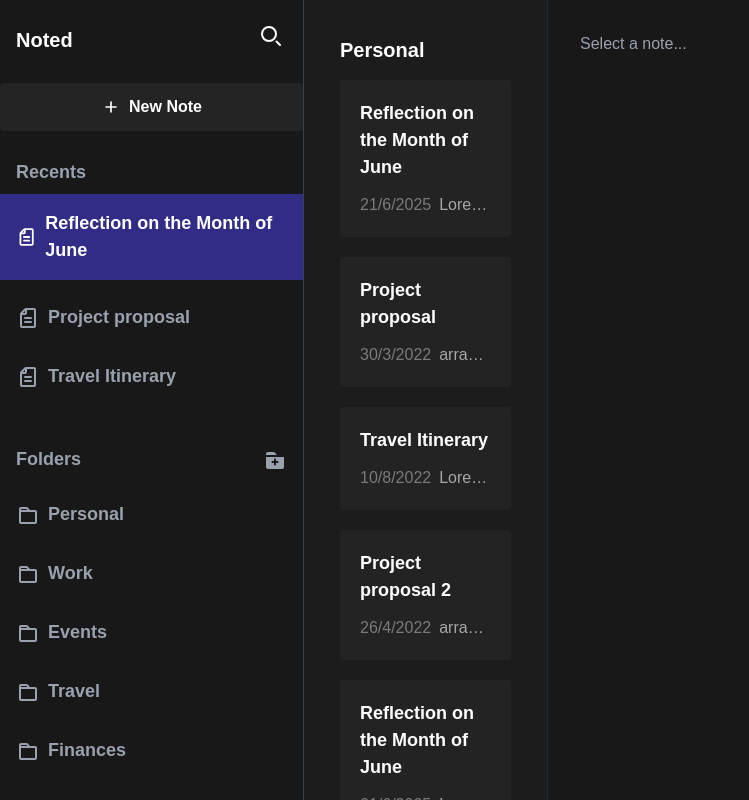
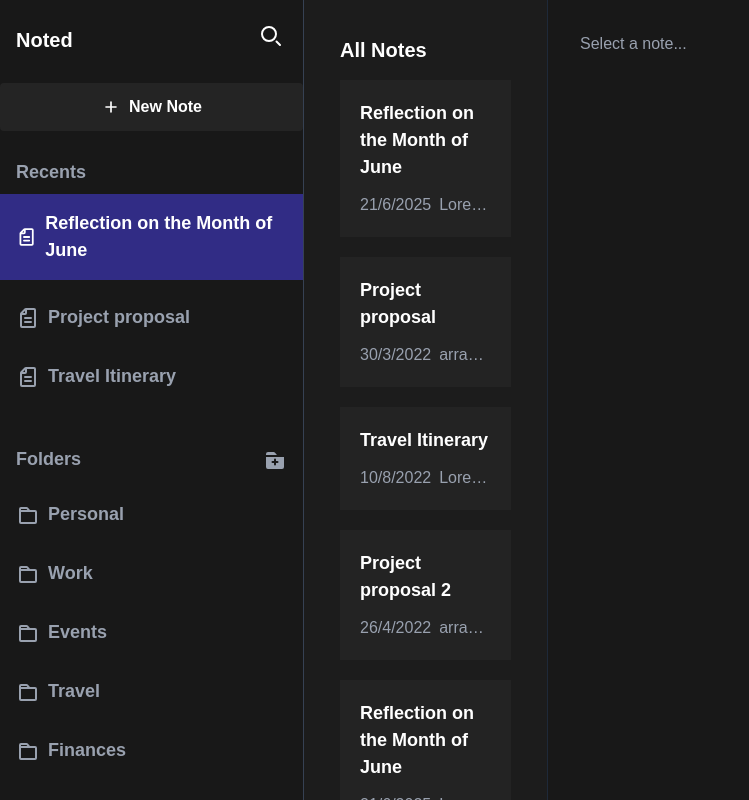
Before and after one commit to EsraaNasr92/noted, a React (Vite) app: page / in a window 1280 px wide. Shown: the top 800 px of the page, without its empty margins (0-749 px from the left). Built offline with nearby package versions, Linux system fonts and the light colour scheme.

Commit message:
improvement: add active state for folder and note card, and allow folder name change

```diff
--- a/src/App.jsx
+++ b/src/App.jsx
@@ -28,12 +28,17 @@ export default function App() {
                         folders={folders}
                         setFolders={setFolders}
                         setSelectedFolder={setSelectedFolder}
+                        selectedFolder={selectedFolder}
                     />
                     <MoreOptions />
                 </div>
                 <div className="border-r border-gray-800 overflow-y-auto bg-(--color--columnsBackground) p-5">
                     <div className="p-4 sticky top-0 z-10">
-                        <h2 className="text-xl font-semibold">Personal</h2>
+                        <h2 className="text-xl font-semibold">
+                        {selectedFolder === "All"
+                            ? "All Notes"
+                            : folders.find((folder) => folder.title === selectedFolder)?.title || "Folder not found"}
+                        </h2>
                     </div>
                     <NoteList
                         selectedID={selectedID}
--- a/src/compontents/NoteList.jsx
+++ b/src/compontents/NoteList.jsx
@@ -10,13 +10,15 @@ export default function NoteList({ selectedID, setSelectedID, notes, selectedFol
             <div className="space-y-2 p-4 pt-0">
                 {filteredNotes.length > 0 ? (
                     filteredNotes.map(card => (
-                        <div
-                            key={card.id}
-                            className={`p-5 mb-5 cursor-pointer card ${
-                                selectedID === card.id ? "bg-gray-700" : ""
-                            }`}
-                            onClick={() => setSelectedID(card.id)}
-                        >
+                            <div
+                                key={card.id}
+                                className={`p-5 mb-5 cursor-pointer  transition-colors duration-150 ${
+                                    selectedID === card.id
+                                    ? "bg-[var(--color-cardsActiveBackground)] text-white"
+                                    : "bg-[var(--color-cardsBackground)] text-white hover:bg-[var(--color-secondaryBackgroundHover)]"
+                                }`}
+                                onClick={() => setSelectedID(card.id)}
+                            >
                             <h3 className="font-semibold mb-3">{card.title}</h3>
                             <p className="text-gray-400 truncate">
                                 <span className="pr-2">{card.date || ""}</span>
--- a/src/sidebar/Folders.jsx
+++ b/src/sidebar/Folders.jsx
@@ -1,8 +1,7 @@
 import { useState } from 'react';
 
 // folder section in sidebar
-export default function Folder({ folders, setFolders, setSelectedFolder }){
-
+export default function Folder({ folders, setFolders, setSelectedFolder, selectedFolder }){
     const [newFolder, setNewFolder] = useState("");
     const [showInput, setShowInput] = useState(false)
 
@@ -58,8 +57,10 @@ export default function Folder({ folders, setFolders, setSelectedFolder }){
                     <li
                         key={folder.id}
                         onClick={() => setSelectedFolder(folder.title)}
-                        className="flex gap-2 items-center mb-4 py-2 text-gray-400 hover:bg-gray-700 rounded cursor-pointer px-4"
-                    >
+                        className={`flex gap-2 items-center mb-4 py-2 rounded cursor-pointer px-4 transition-colors duration-150
+                            ${selectedFolder === folder.title
+                            ? "bg-[var(--color-secondaryBackgroundHover)] text-white"
+                            : "text-gray-400 hover:bg-gray-700"}`}                    >
                         <svg className="w-6 h-6 text-gray-400 dark:text-white" aria-hidden="true" xmlns="http://www.w3.org/2000/svg" width="24" height="24" fill="none" viewBox="0 0 24 24">
                             <path stroke="currentColor" strokeLinecap="round" strokeLinejoin="round" strokeWidth="2" d="M13.5 8H4m0-2v13a1 1 0 0 0 1 1h14a1 1 0 0 0 1-1V9a1 1 0 0 0-1-1h-5.032a1 1 0 0 1-.768-.36l-1.9-2.28a1 1 0 0 0-.768-.36H5a1 1 0 0 0-1 1Z"/>
                         </svg>{folder.title}
```
